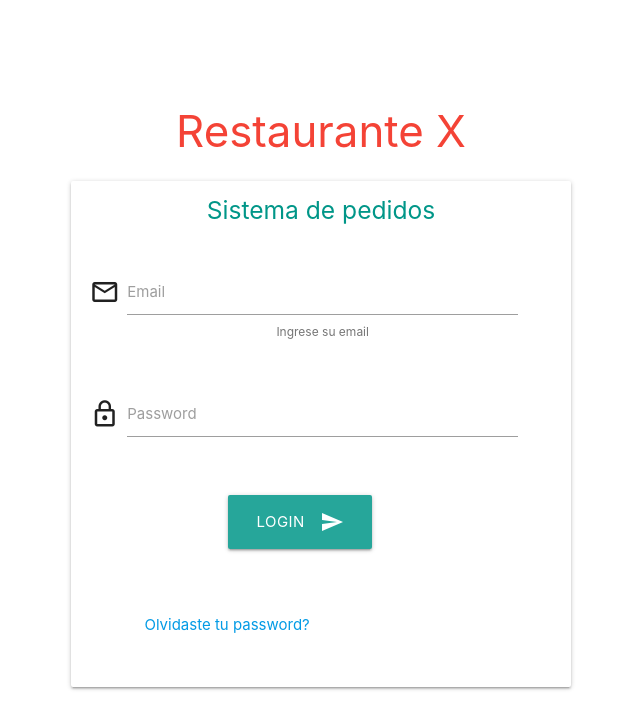
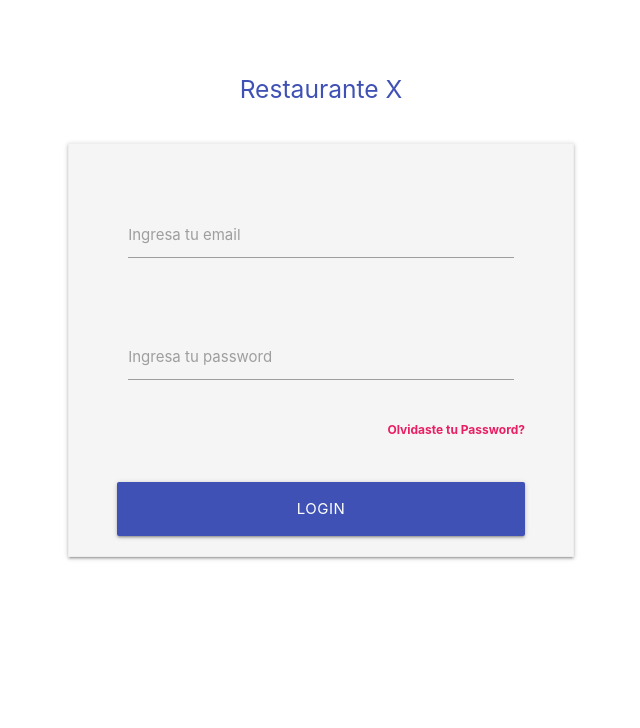
Before and after one commit to queimel/interfazPedidos, a website: page index.html in a window 1280 px wide. Shown: the whole page, without its empty margins (319-959 px from the left). Drawn offline with Linux system fonts and the light colour scheme.

Commit message:
pagina seleccionar y pagina pedido

```diff
--- a/css/style.css
+++ b/css/style.css
@@ -1,27 +1,36 @@
-html,
 body {
-    height: 100%;
-}
-html {
-    display: table;
-    margin: auto;
-}
-body {
-    display: table-cell;
-    vertical-align: middle;
-}
+    display: flex;
+    min-height: 100vh;
+    flex-direction: column;
+  }
 
-#login-page {
-    width: 500px;
- }
+  main {
+    flex: 1 0 auto;
+  }
 
- .card {
-      position: absolute;
-      left: 50%;
-      top: 50%;
-      -moz-transform: translate(-50%, -50%)
-      -webkit-transform: translate(-50%, -50%)
-      -ms-transform: translate(-50%, -50%)
-      -o-transform: translate(-50%, -50%)
-      transform: translate(-50%, -50%);
- }
+  body {
+    background: #fff;
+  }
+
+  .input-field input[type=date]:focus + label,
+  .input-field input[type=text]:focus + label,
+  .input-field input[type=email]:focus + label,
+  .input-field input[type=password]:focus + label {
+    color: #e91e63;
+  }
+
+  .input-field input[type=date]:focus,
+  .input-field input[type=text]:focus,
+  .input-field input[type=email]:focus,
+  .input-field input[type=password]:focus {
+    border-bottom: 2px solid #e91e63;
+    box-shadow: none;
+  }
+
+  .form{
+    display: inline-block; padding: 32px 48px 0px 48px; border: 1px solid #EEE;
+  }
+
+  .collection-item{
+      display: block;
+  }
--- a/index.html
+++ b/index.html
@@ -14,49 +14,57 @@
 
 <body>
 
-    <div id="login-page" class="row">
-        <div class="col s12 center-align">
-            <h3 class="header red-text darken-2">Restaurante X</h3>
-        </div>
-        <div class="col s12 z-depth-6 card-panel center-align">
 
-            <form class="login-form">
-                <div class="row">
-                    <h5 class="teal-text">Sistema de pedidos</h5>
-                </div>
-                <div class="row">
-                    <div class="input-field col s11">
-                        <i class="material-icons prefix">mail_outline</i>
-                        <input class="validate" id="email" type="email">
-                        <label for="email" data-error="wrong" data-success="right">Email</label>
-                        <span class="helper-text" data-error="Ingrese un email con el formato correcto" data-success="">Ingrese su email</span>
-                    </div>
-                </div>
-                <div class="row">
-                    <div class="input-field col s11">
-                        <i class="material-icons prefix">lock_outline</i>
-                        <input id="password" type="password">
-                        <label for="password">Password</label>
+    <div class="section"></div>
+    <main>
+      <center>
+        <div class="section"></div>
+
+        <h5 class="indigo-text">Restaurante X</h5>
+        <div class="section"></div>
+
+        <div class="container">
+          <div class="z-depth-1 grey lighten-4 row" style="display: inline-block; padding: 32px 48px 0px 48px; border: 1px solid #EEE;">
+
+            <form class="col s12" method="post" action="seleccionarMesa.html">
+              <div class='row'>
+                <div class='col s12'>
                 </div>
               </div>
 
-                <div class="row">
-                    <div class="input-field col s11 center-align">
-                        <button class="btn waves-effect waves-light btn-large" type="submit" name="action">Login
-                            <i class="material-icons right">send</i>
-                        </button>
-                    </div>
-                </div>
-                <div class="row">
-
-                    <div class="input-field col s6 m6 l6 right-align">
-                        <p class="margin right-align medium-small"><a href="#">Olvidaste tu password?</a></p>
+              <div class='row'>
+                <div class='input-field col s12'>
+                  <input class='validate' type='email' name='email' id='email' />
+                  <label for='email'>Ingresa tu email</label>
+                  <span class="helper-text" data-error="Ingrese un email valido!" data-success="Email Valido"></span>
                 </div>
               </div>
 
+              <div class='row'>
+                <div class='input-field col s12'>
+                  <input class='validate' type='password' name='password' id='password' />
+                  <label for='password'>Ingresa tu password</label>
+                  <span class="helper-text" data-error="Contraseña incorrecta"></span>
+                </div>
+                <label style='float: right;'>
+                    <a class='pink-text' href='#!'><b>Olvidaste tu Password?</b></a>
+                </label>
+              </div>
+
+              <br />
+              <center>
+                <div class='row'>
+                  <button type='submit' name='btn_login' class='col s12 btn btn-large waves-effect indigo'>Login</button>
+                </div>
+              </center>
             </form>
           </div>
         </div>
+      </center>
+
+      <div class="section"></div>
+      <div class="section"></div>
+    </main>
     <script src="js/jquery-3.3.1.min.js"></script>
     <script src="js/materialize.js"></script>
 </body>
--- /dev/null
+++ b/js/scripts.js
@@ -0,0 +1,4 @@
+document.addEventListener('DOMContentLoaded', function () {
+    var elems = document.querySelectorAll('.collapsible');
+    var instances = M.Collapsible.init(elems);
+});
```
Also changed, not shown: pedido.html (added, +46 -0 lines), seleccionarMesa.html (added, +33 -0 lines). Lines whose indentation alone changed are shown as unchanged.
